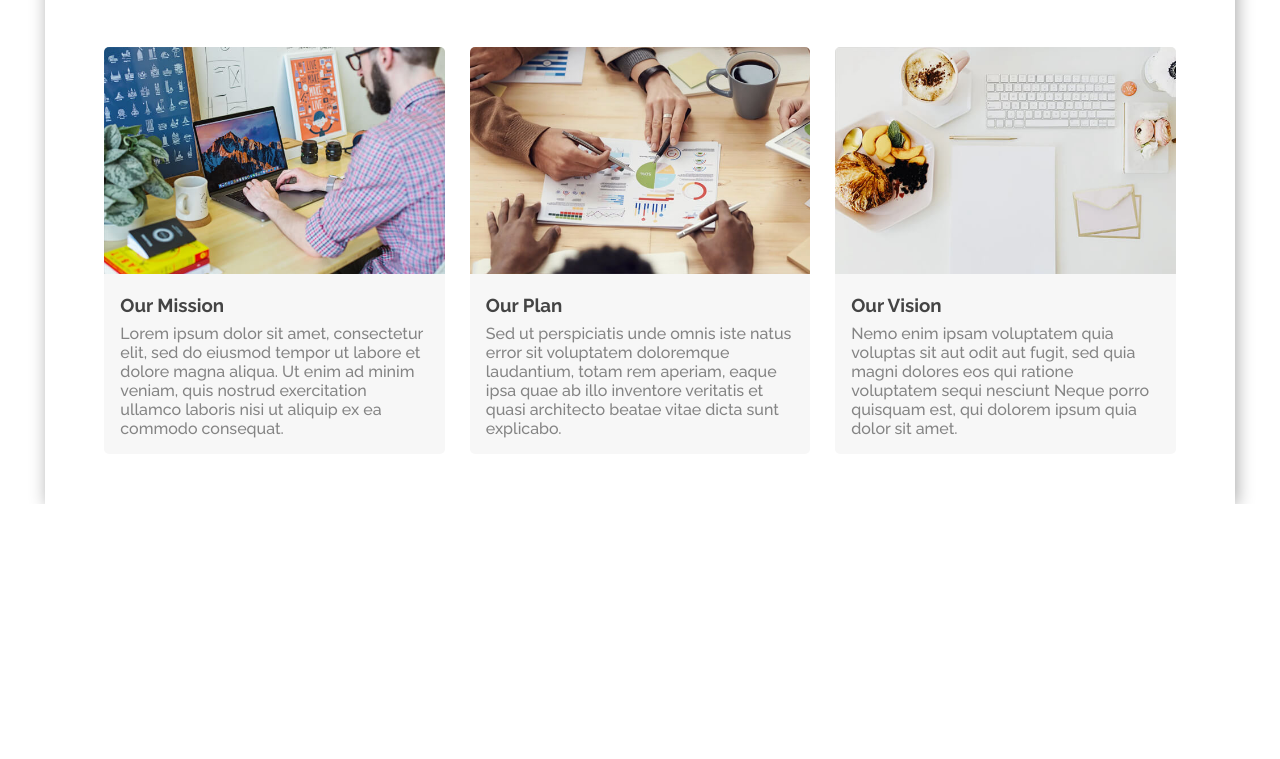
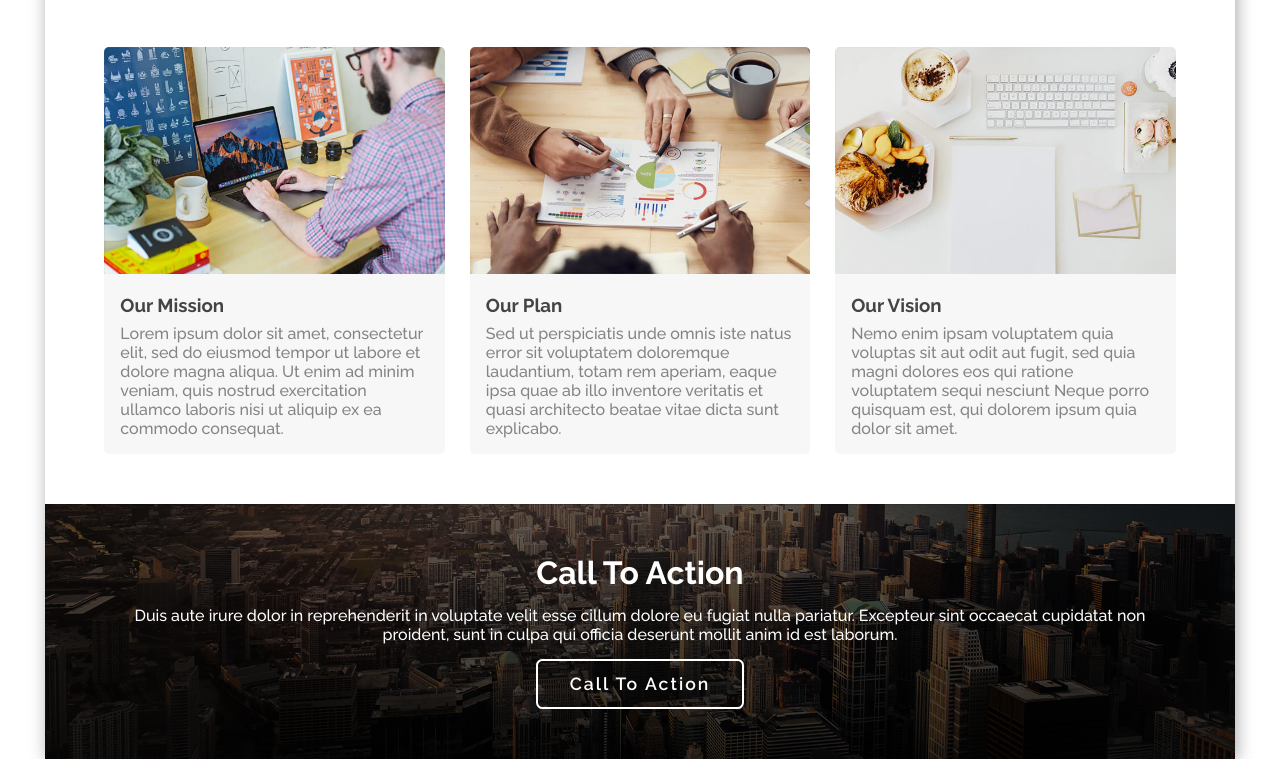
Before and after one commit to rogue-87/Html-CSS-Midterm-Exam-3rd, a website built with Parcel: page src/index.html in a window 1280 px wide. Shown: the part 1311-2070 px from the top of the page. Before the commit the page ends 1815 px from the top, so only its background shows below. Built offline with nearby package versions, Linux system fonts and the light colour scheme.

Commit message:
make cta section

```diff
--- a/src/index.html
+++ b/src/index.html
@@ -187,6 +187,21 @@
         </div>
       </section>
 
+      <section class="cta">
+        <div class="container">
+          <h3 class="title">Call To Action</h3>
+
+          <p class="desc">
+            Duis aute irure dolor in reprehenderit in voluptate velit esse cillum dolore eu fugiat nulla pariatur. Excepteur sint occaecat cupidatat non proident, sunt in culpa qui officia deserunt mollit anim id est laborum.
+          </p>
+
+          <button class="cta-btn">
+            Call To Action
+          </button>
+
+        </div>
+      </section>
+
     </div>
   </body>
 </html>
--- a/src/scss/homepage.scss
+++ b/src/scss/homepage.scss
@@ -259,3 +259,45 @@ header {
     }
   }
 }
+
+
+/*  Call To Action Section  */
+.cta{
+  background: linear-gradient(rgba(2, 2, 2, 0.6), rgba(0, 0, 0, 0.8)), url('../img/cta-bg.jpg');
+  background-attachment: fixed;
+  background-position: center;
+  background-size: cover;
+
+  .container{
+    text-align: center;
+    color: $accent-color;
+
+    .title{
+      margin: 0;
+      font-size: 2rem;
+    }
+
+    .desc{
+      margin: 15px 0;
+      font-weight: 500;
+    }
+
+    .cta-btn{
+      // @include Button();
+      // font-weight: 500;
+      // font-size: 1.10rem;
+      @include Button($border: solid 2px #fff);
+      @include Transition;
+      cursor: pointer;
+      font-size: 1.1rem;
+      font-weight: 600;
+      letter-spacing: 2px;
+
+      &:hover {
+        background-color: #4eb478;
+        border-color: #4eb478;
+      }
+    }
+
+  }
+}
```
Also changed, not shown: dist/cta-bg.40ae3757.jpg (added), dist/index.html, 2 other files.
